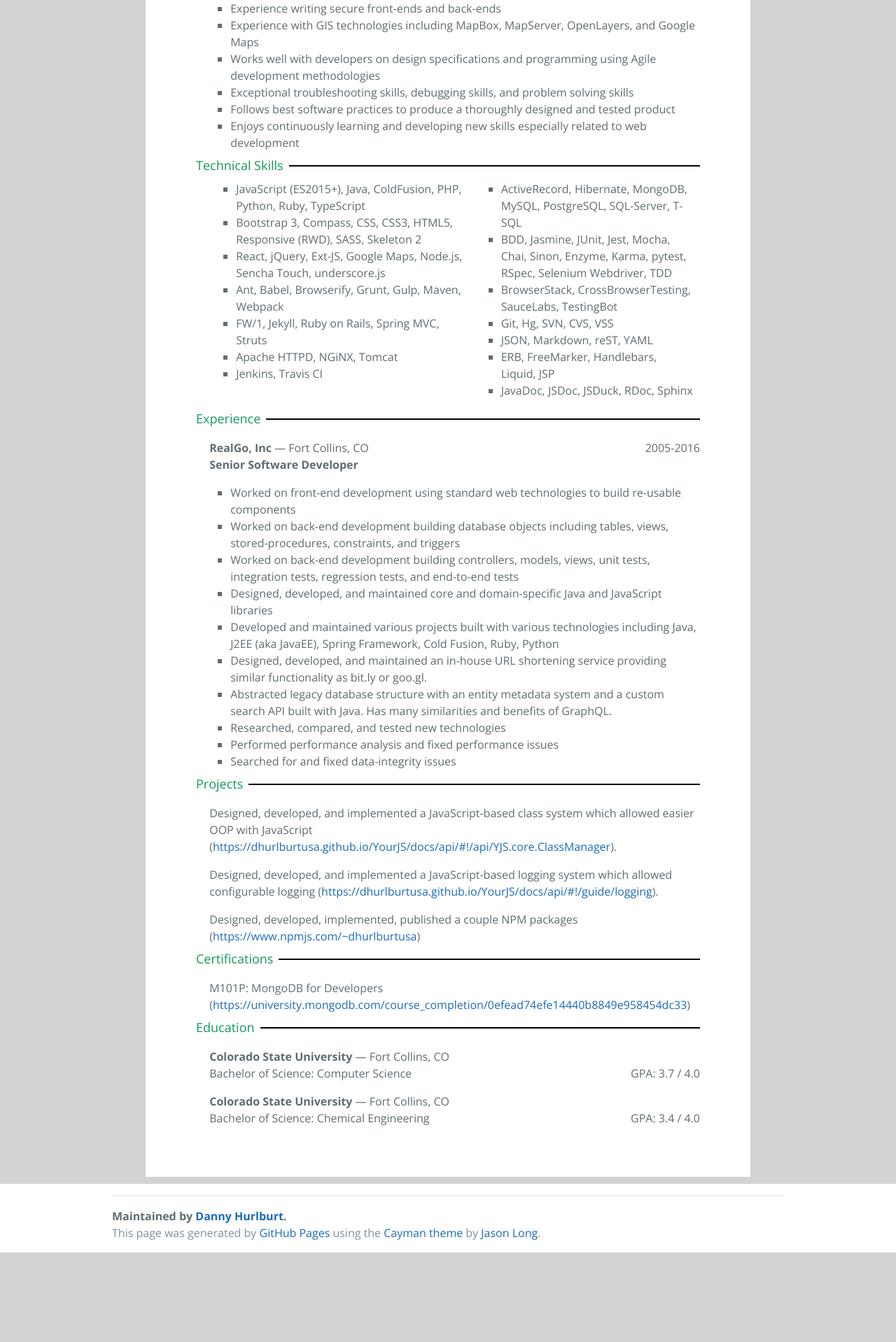
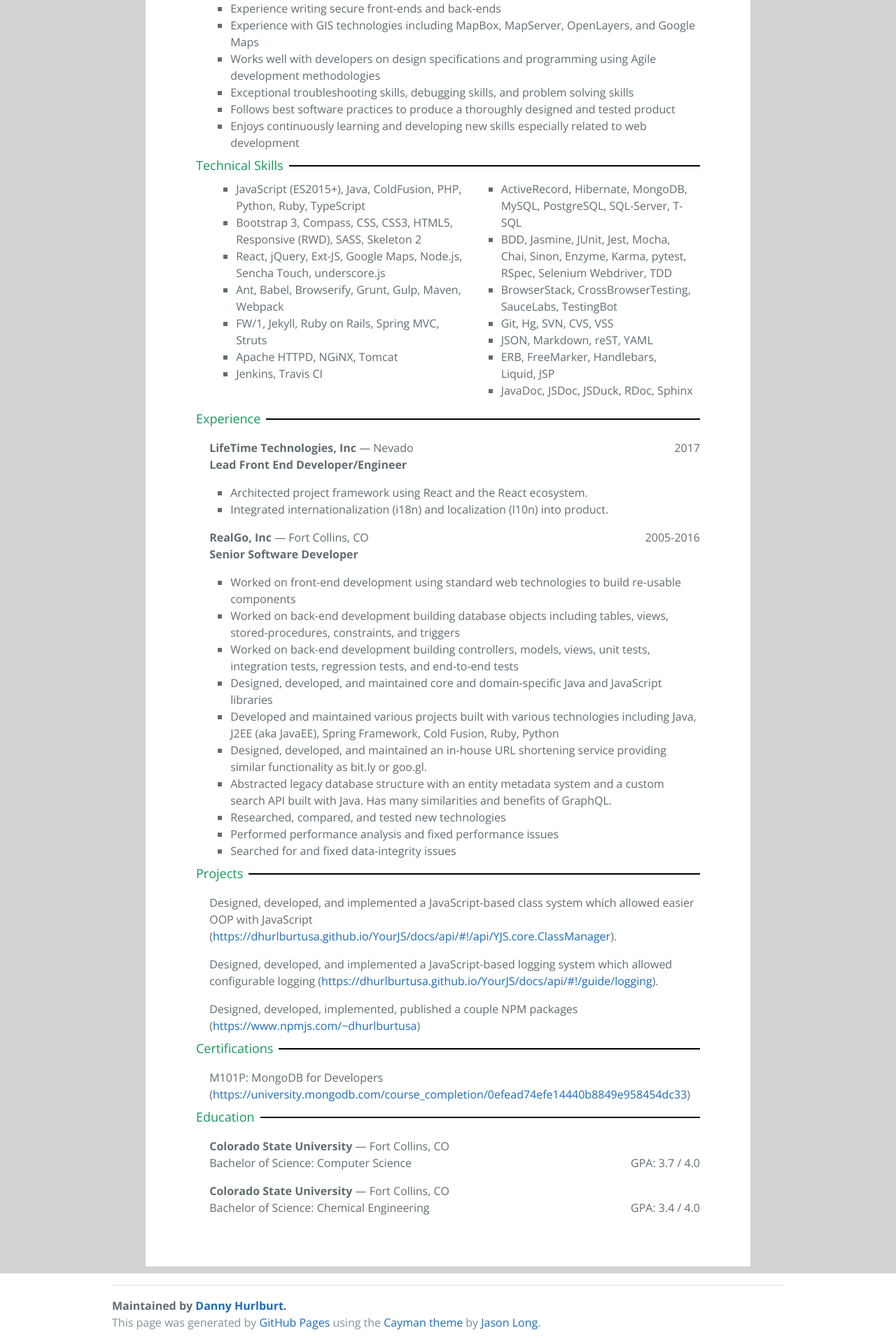
Before and after one commit to dhurlburtusa/dhurlburtusa.github.io, a Jekyll site: the page built from resume/index.html, in a window 1280 px wide. Shown: the part 818-2736 px from the top of the page at 70% size. Built offline with Jekyll 4.4.1, drawn with Linux system fonts in a browser that asks for light colours; before the commit the page ends 2608 px from its top, so only the background shows below that.

Commit message:
Add Experience with LifeTime Tech, Inc

```diff
--- a/resume/index.html
+++ b/resume/index.html
@@ -67,7 +67,7 @@
           .Resume-tech td { vertical-align: top; }
           .Resume-tech td + td { width: 46%; }
 
-          .Resume-expe-realgo .Dates { float: right; }
+          .Resume-expe .Dates { float: right; }
 
           .Resume-refe p:last-child { margin-bottom: 0; }
 
@@ -174,6 +174,20 @@
       </div>
       <div class="Resume-expe">
         <h2>Experience</h2>
+        <div class="Resume-expe-lifetime">
+          <p>
+            <span class="CompanyName">LifeTime Technologies, Inc</span> &mdash; Nevado <span class="Dates">2017</span><br>
+            <span class="JobTitle">Lead Front End Developer/Engineer</span>
+          </p>
+          <ul>
+            <li>
+              Architected project framework using React and the React ecosystem.
+            </li>
+            <li>
+              Integrated internationalization (i18n) and localization (l10n) into product.
+            </li>
+          </ul>
+        </div>
         <div class="Resume-expe-realgo">
           <p>
             <span class="CompanyName">RealGo, Inc</span> &mdash; Fort Collins, CO <span class="Dates">2005-2016</span><br>
```
